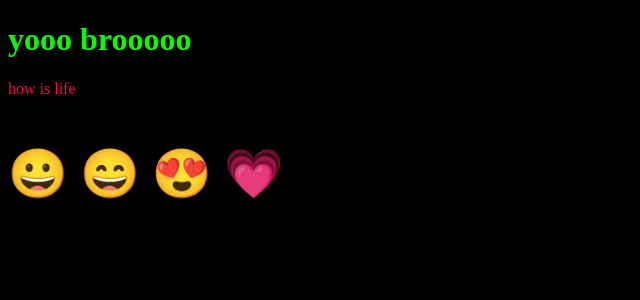
After one commit to Tijin5/Tijin5, a Python web app: template WebProject/templates/hello.html in a window 1280 px wide. The commit adds this page. Shown: the top 300 px of the page, without its empty margins (0-640 px from the left). Run offline with Jinja, Linux system fonts and the light colour scheme; the template is opened without the code that fills it, so the values that code supplies are empty.

Commit message:
helllo word

```diff
--- a/WebProject/templates/contact.html
+++ b/WebProject/templates/contact.html
@@ -2,8 +2,8 @@
     <head>
     <style>
     .myDiv {
-      border: 5px outset red;
-      background-color: lightblue;
+      border: 5px outset rgb(218, 22, 22);
+      background-color: rgb(109, 10, 175);
       text-align: center;
     }
     </style>
--- /dev/null
+++ b/WebProject/templates/hello.html
@@ -0,0 +1,21 @@
+<!DOCTYPE html>
+<html>
+<head>
+<style>
+body {background-color: black;}
+h1   {color: rgb(0, 255, 0);}
+p    {color: rgb(252, 7, 60);}
+</style>
+<meta charset="UTF-8">
+</head>
+<body>
+
+<h1>yooo brooooo</h1>
+<p>how is life</p>
+
+<p style="font-size:48px">
+    &#128512; &#128516; &#128525; &#128151;
+    </p>
+
+</body>
+</html>
--- a/WebProject/templates/index.html
+++ b/WebProject/templates/index.html
@@ -9,6 +9,7 @@
 <p>This is a Paragraph</p>
 {{message}}
 <a href="/contact">Visit contact.com!</a>
+<a href="/hello">Visit hello.com!</a>
 
 
 </body>
--- a/WebProject/urls.py
+++ b/WebProject/urls.py
@@ -28,5 +28,6 @@ from WebProject import views
 urlpatterns = [
     url(r'^$',views.home,name='home'),
     url(r'^contact$',views.contact,name='contact'),
+    url(r'^hello$',views.hello,name='hello'),
 
 ]
--- a/WebProject/views.py
+++ b/WebProject/views.py
@@ -8,3 +8,7 @@ def home(request):
 def   contact(request):
       context = {'info':'hello bro'}
       return render(request,'contact.html',context)
+
+def   hello(request):
+      context = {'mess':'yooo'}
+      return render(request,'hello.html',context)
```
